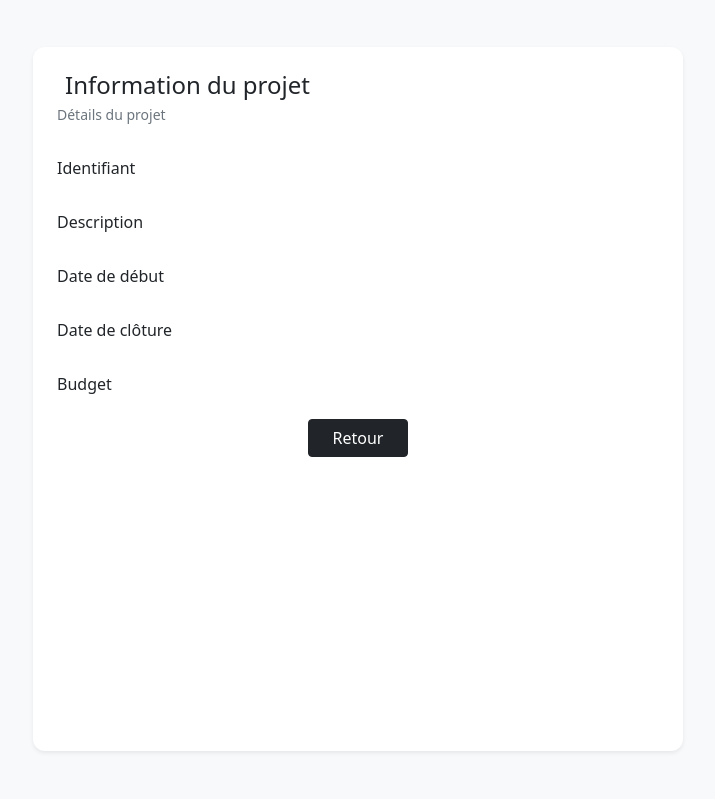
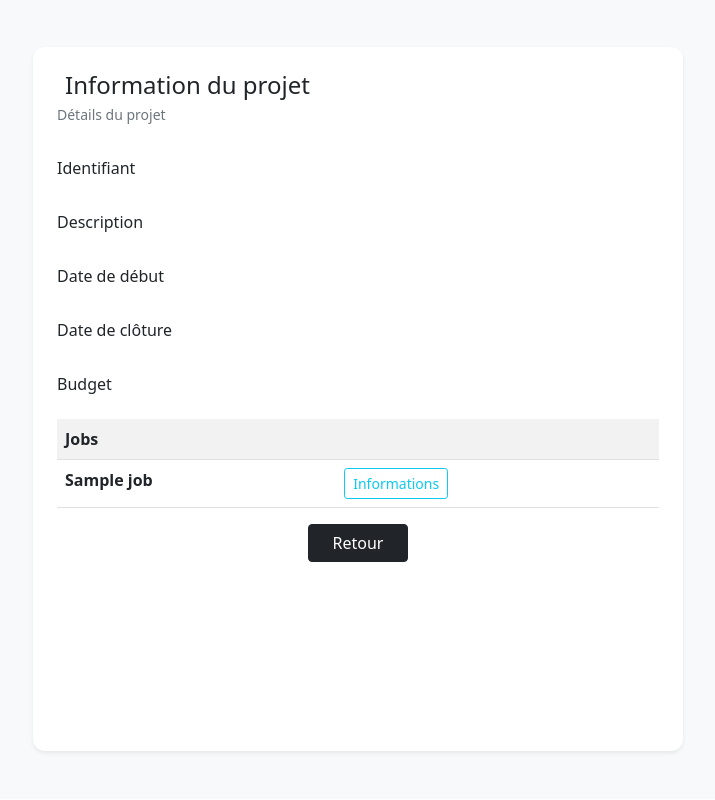
Before and after one commit to LoKiass/ProjetTicketIT, a PHP site: template Src/View/Project/InfoProject.twig in a window 1280 px wide. Shown: the part 57-857 px from the top of the page, without its empty margins (282-997 px from the left). Run offline with PHP 8.4, Linux system fonts and the light colour scheme; the template is opened without the code that fills it: most values are stand-ins (such as "Sample title", 1, 10 or a date in 2020); lists and menus that the app fills with data are empty; some libraries are stand-ins or nearby versions.

Commit message:
Add job listing to project info view: update `InfoProject.twig`, implement `listByJobs` in `ProjectManager`, and pass jobs data to template via `ProjectController`.

```diff
--- a/Src/Controller/ProjectController.php
+++ b/Src/Controller/ProjectController.php
@@ -25,8 +25,10 @@ class ProjectController extends BaseController
         try {
             if (isset($_GET['Pk'])) {
                 $Project = $this->PM->read($_GET['Pk']);
+                $jobLinkToProject = $this->PM->listByJobs($_GET['Pk']);
                 echo $this->TemplateEngine->render("Project/InfoProject.twig", [
-                    'ProjectEntity' => $Project
+                    'ProjectEntity' => $Project,
+                    'JobsList' => $jobLinkToProject,
                 ]);
             }
             else {
--- a/Src/Model/Service/Manager/JobManager.php
+++ b/Src/Model/Service/Manager/JobManager.php
@@ -174,4 +174,5 @@ class JobManager
         }
     }
 
+
 }
--- a/Src/View/Project/InfoProject.twig
+++ b/Src/View/Project/InfoProject.twig
@@ -58,6 +58,23 @@
                     </div>
                 </div>
 
+                {% for jobs in JobsList %}
+                    <table class="table table-striped table-hover">
+                        <tr>
+                            <th>Jobs</th>
+                            <th></th>
+                        </tr>
+                        <tr>
+                            <th>{{ jobs.getTitre() }}</th>
+                            <th>
+                                <a href="getJob?Pk={{ jobs.getPk() }}" class="btn btn-sm btn-outline-info">
+                                    Informations
+                                </a>
+                            </th>
+                        </tr>
+                    </table>
+                {% endfor %}
+
                 <div class="row">
                     <div class="col-12 text-center">
                         <a class="btn btn-dark px-4" href="getProject">Retour</a>
```
Also changed, not shown: Src/Model/Service/Manager/ProjectManager.php (+18 -0 lines).
